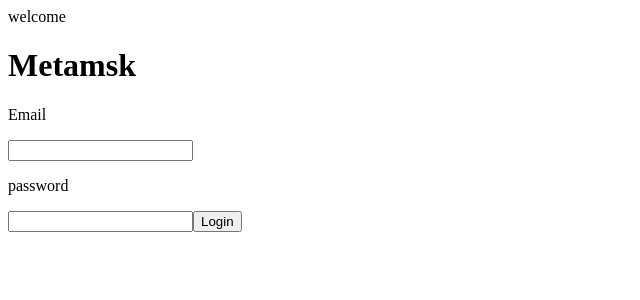
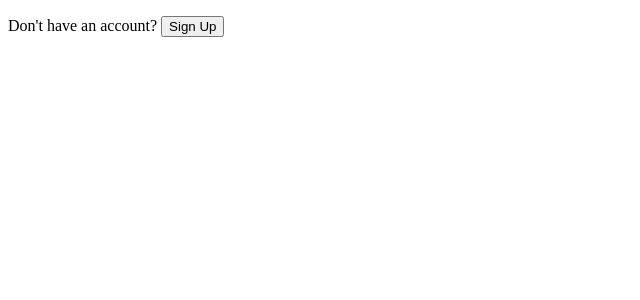
Before and after one commit to maharajafz03/wallet, a React (Vite) app in the folder client/: page / in a window 1280 px wide. Shown: the top 300 px of the page, without its empty margins (0-640 px from the left). Built offline with nearby package versions, Linux system fonts and the light colour scheme.

Commit message:
[doogeling]

```diff
--- a/client/src/App.tsx
+++ b/client/src/App.tsx
@@ -1,5 +1,6 @@
-import Login from "./pages/Login";
-import Home from "./pages/Home"
+//import Login from "./pages/Login";
+//import Home from "./pages/Home"
+import Auth from "./pages/Auth";
 //import Singup from "./pages/Singup"
 //import { BrowserRouter as Router, Route, Routes } from 'react-router-dom';
 
@@ -9,18 +10,7 @@
   return (
 
        <div>
-      {/* <Router>
-        <Routes>
-        <Route path="/Singup" element={<Singup />} />
-        </Routes>
-      </Router>
-
-       */}
-        <div>
-          <Home />
-          <Login />
-          {/* <Singup /> */}
-        </div>
+      <Auth / >
       </div>
 
   )
--- /dev/null
+++ b/client/src/pages/Auth.tsx
@@ -0,0 +1,23 @@
+import React, { useState } from "react";
+import Login from "./Login";
+import Signup from "./Signup";
+
+const Auth: React.FC = () => {
+  const [isLogin, setIsLogin] = useState(true);
+
+  const toggleForm = () => {
+    setIsLogin(!isLogin);
+  };
+
+  return (
+    <div>
+      {isLogin ? (
+        <Login onSwitch={toggleForm} />
+      ) : (
+        <Signup onSwitch={toggleForm} />
+      )}
+    </div>
+  );
+};
+
+export default Auth;
--- a/client/src/pages/Login.tsx
+++ b/client/src/pages/Login.tsx
@@ -1,43 +1,14 @@
-//import { Link } from "react-router-dom";
+import React, { useState } from "react";
 
-
-const Login: React.FC = () => {
-
-
-
-
-    const handelclick = (e: React.FormEvent<HTMLFormElement>) => {
-        e.preventDefault()
-
-        // fetching mongodb for authverification
-    }
-
-
-
+const Login: React.FC<{ onSwitch: () => void }> = ({ onSwitch }) => {
 
     return (
-
-        <div>
-            {/* adding wallet logo */}
-
-
-            {/* adding wallet name */}
-            <h1>Metamsk</h1>
-
-            <form onSubmit={handelclick}>
-                <p>Email</p>
-                <input type="emailid"/>
-                <div></div>
-                <p>password</p>
-                <input type="password"/>
-                <button type="submit">Login</button>
-            </form>
-            <div>
-                {/* <p>Dont have account just  <Link to="/">Singup</Link> </p> */}
-            </div>
-        </div>
-
-    )
+    <div>
+      <p>
+        Don't have an account? <button onClick={onSwitch}>Sign Up</button>
+      </p>
+    </div>
+  );
 };
 
 export default Login;
--- /dev/null
+++ b/client/src/pages/Signup.tsx
@@ -0,0 +1,11 @@
+
+const Signup: React.FC = () => {
+
+  return(
+    <div>
+    <button onClick={onswitch}>change</button>
+    </div>
+  )
+}
+
+export default Signup
--- a/client/tsconfig.app.json
+++ b/client/tsconfig.app.json
@@ -4,7 +4,7 @@
     "tsBuildInfoFile": "./node_modules/.tmp/tsconfig.app.tsbuildinfo",
     "target": "ES2020",
     "useDefineForClassFields": true,
-    "lib": ["ES2020", "DOM", "DOM.Iterable"],
+    "lib": ["ES2020", "DOM", "DOM.Iterable", "ESNext"],
     "module": "ESNext",
     "skipLibCheck": true,
 
```
Also changed, not shown: client/src/pages/Singup.tsx (deleted, +0 -39 lines).
